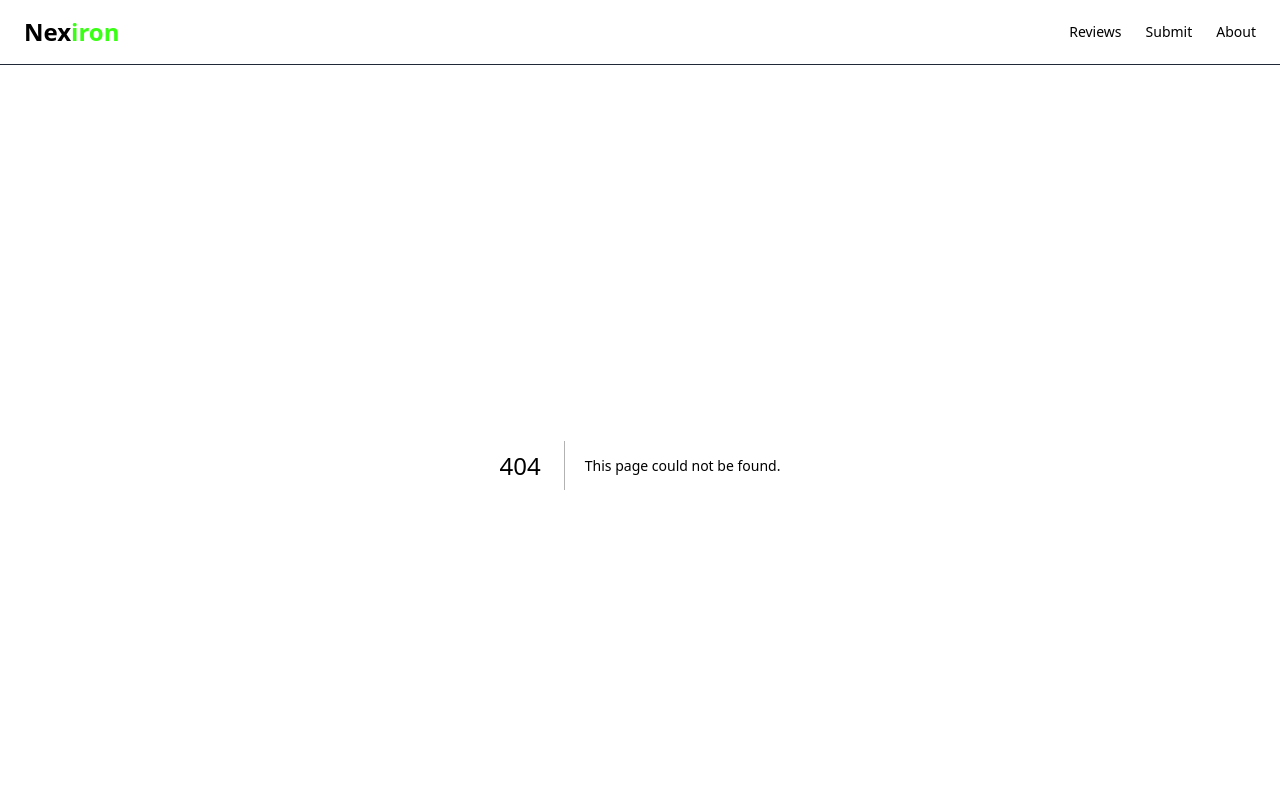
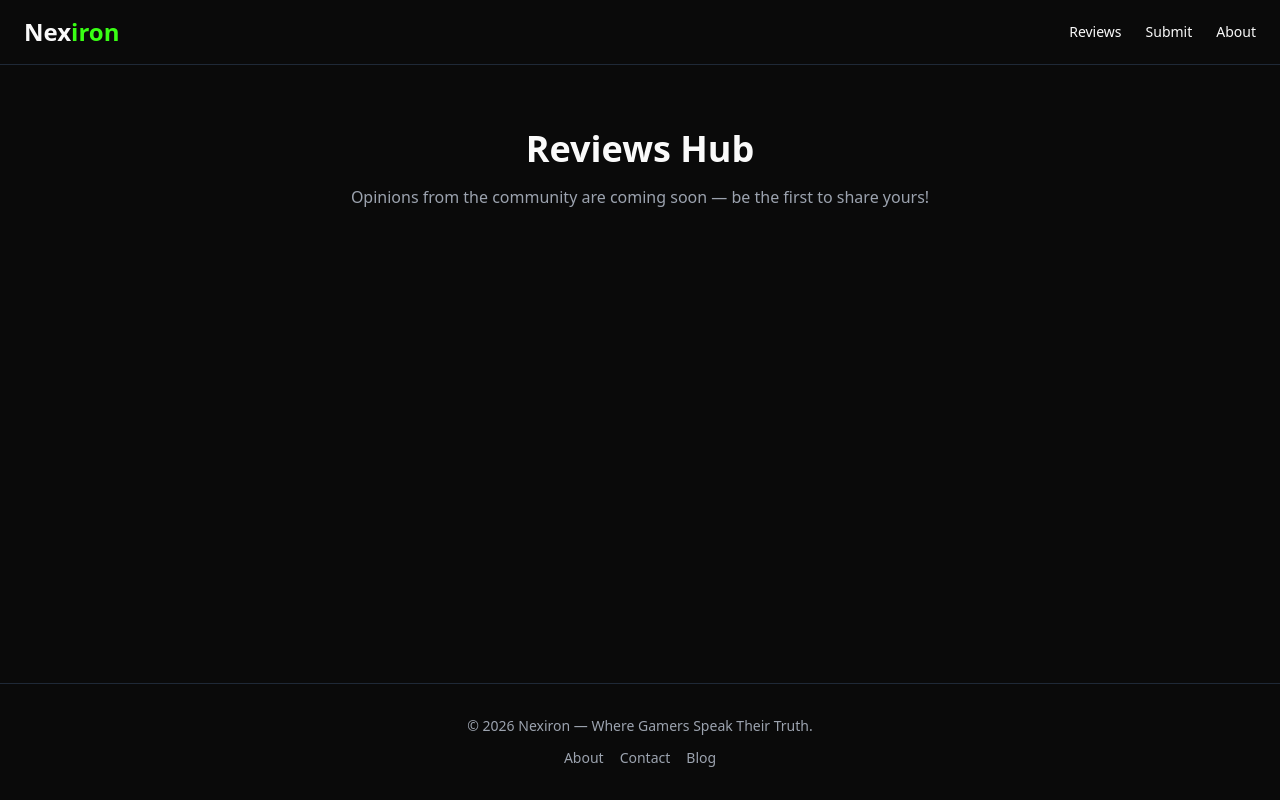
Before and after one commit to Utkarsh1912-ind/Nexiron-, a Next.js app: page /reviews in a window 1280 px wide. Before the commit this address had no page. Shown: the top 800 px of the page. Built offline with nearby package versions, Linux system fonts and the light colour scheme.

Commit message:
Create pages/reviews.js

```diff
--- /dev/null
+++ b/pages/reviews.js
@@ -0,0 +1,8 @@
+export default function Reviews() {
+  return (
+    <div className="max-w-4xl mx-auto px-6 py-16 text-center">
+      <h1 className="text-4xl font-bold mb-4">Reviews Hub</h1>
+      <p className="text-gray-400">Opinions from the community are coming soon — be the first to share yours!</p>
+    </div>
+  );
+}
```
